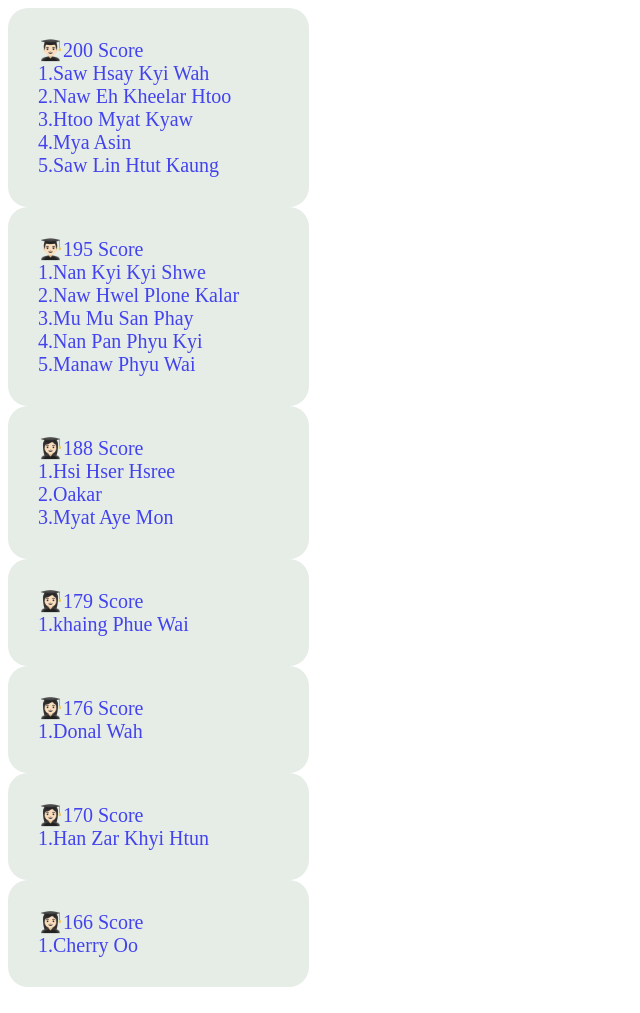
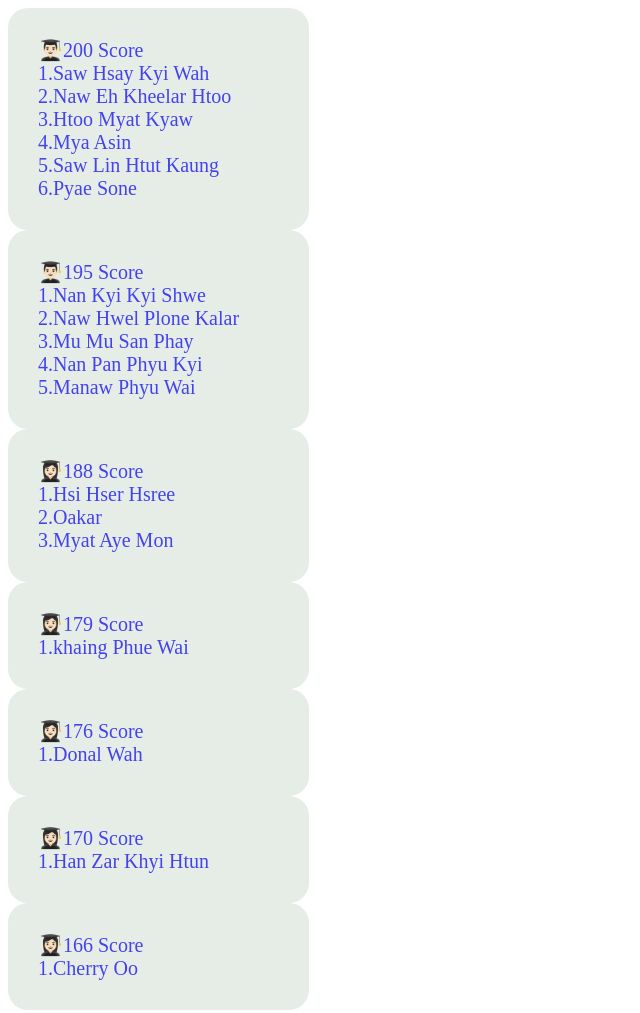
Before and after one commit to 093-1971157mya/Mathematics, a plain HTML site: page index.html in a window 1280 px wide. Shown: the whole page, without its empty margins (0-640 px from the left). Drawn offline with Linux system fonts and the light colour scheme.

Commit message:
information added

```diff
--- a/index.html
+++ b/index.html
@@ -41,6 +41,7 @@
                 <div>3.Htoo Myat Kyaw</div>
                 <div>4.Mya Asin</div>
                 <div>5.Saw Lin Htut Kaung</div>
+                <div>6.Pyae Sone</div>
 
 
         </div class="box">
```
